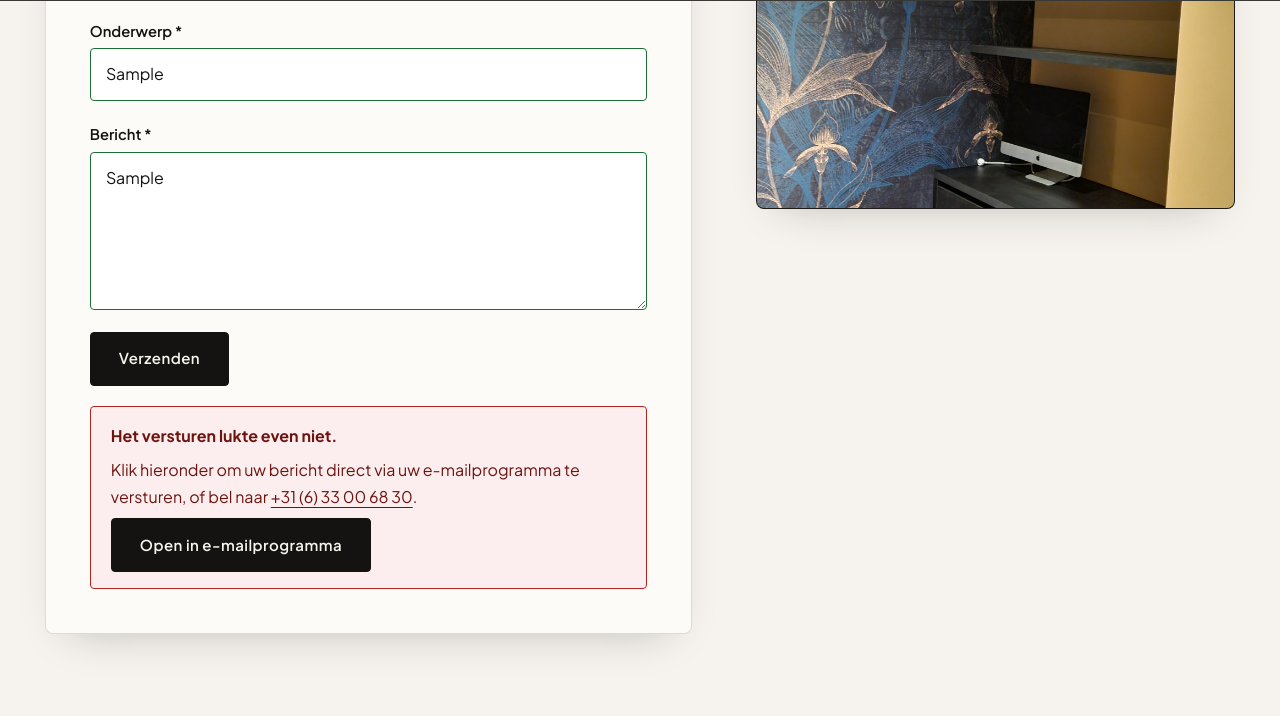
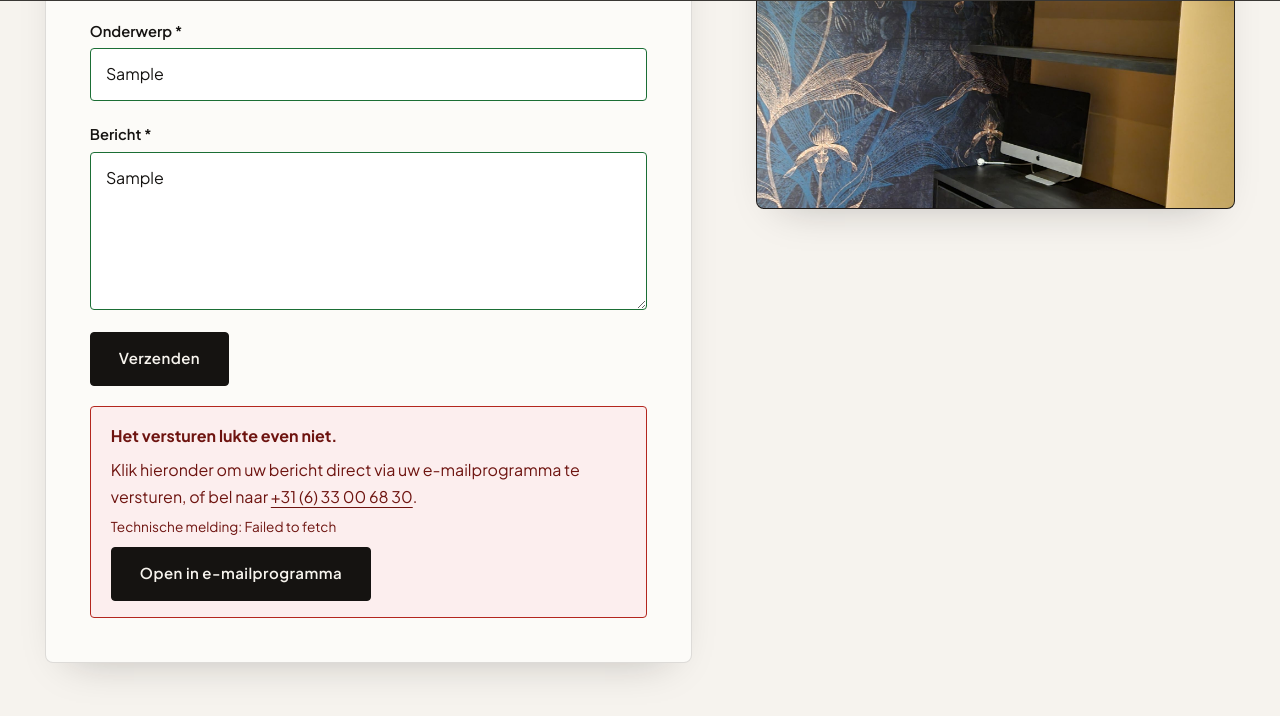
Before and after one commit to staldata/jelle-vogels-interieurbouw, a plain HTML site: page contact.html in a window 1280 px wide. Both pictures are taken after typing "Sample", "Sample", "name@example.com", "5551234", "Sample", "Sample" into the empty fields and a click on the button "Verzenden". Shown: the part 1117-1833 px from the top of the page. Drawn offline with nearby package versions, Linux system fonts and the light colour scheme; no server answers.

Commit message:
Add cache-busting query and safe error detail to contact form

```diff
--- a/assets/js/main.js
+++ b/assets/js/main.js
@@ -549,7 +549,8 @@ if (contactForm) {
       contactForm.reset();
       announcer.textContent = "Bedankt! Uw bericht is verstuurd.";
     } catch (err) {
-      const msg = String(err?.message || "");
+      console.warn("FormSubmit error:", err);
+      const msg = String(err?.message || "").trim();
       const needsActivation = /activat/i.test(msg);
       const isTimeout = err?.name === "AbortError";
 
@@ -561,15 +562,31 @@ if (contactForm) {
             : "Het versturen lukte even niet.";
         }
         if (statusBody) {
+          statusBody.textContent = "";
           if (needsActivation) {
-            statusBody.innerHTML =
-              'FormSubmit heeft een activatiemail gestuurd naar <strong>info@jellevogelsinterieurbouw.nl</strong>. Zodra die link (check ook spam) is aangeklikt werkt het formulier direct. U kunt uw bericht hieronder alvast via uw e-mailprogramma versturen, of bellen naar <a href="tel:+31633006830">+31 (6) 33 00 68 30</a>.';
+            statusBody.append(
+              "FormSubmit heeft een activatiemail gestuurd naar info@jellevogelsinterieurbouw.nl. Zodra die link (check ook spam) is aangeklikt werkt het formulier direct. U kunt uw bericht hieronder alvast via uw e-mailprogramma versturen, of bellen naar "
+            );
           } else if (isTimeout) {
-            statusBody.innerHTML =
-              'De formulierdienst reageerde niet op tijd. Klik hieronder om uw bericht direct via uw e-mailprogramma te versturen, of bel naar <a href="tel:+31633006830">+31 (6) 33 00 68 30</a>.';
+            statusBody.append(
+              "De formulierdienst reageerde niet op tijd (timeout na 12s). Klik hieronder om uw bericht direct via uw e-mailprogramma te versturen, of bel naar "
+            );
           } else {
-            statusBody.innerHTML =
-              'Klik hieronder om uw bericht direct via uw e-mailprogramma te versturen, of bel naar <a href="tel:+31633006830">+31 (6) 33 00 68 30</a>.';
+            statusBody.append(
+              "Klik hieronder om uw bericht direct via uw e-mailprogramma te versturen, of bel naar "
+            );
+          }
+          const telLink = document.createElement("a");
+          telLink.href = "tel:+31633006830";
+          telLink.textContent = "+31 (6) 33 00 68 30";
+          statusBody.append(telLink, ".");
+          if (!needsActivation && !isTimeout && msg) {
+            const detail = document.createElement("span");
+            detail.style.display = "block";
+            detail.style.marginTop = "0.4rem";
+            detail.style.fontSize = "0.85em";
+            detail.textContent = `Technische melding: ${msg}`;
+            statusBody.append(detail);
           }
         }
         if (fallbackActions) fallbackActions.hidden = false;
--- a/contact.html
+++ b/contact.html
@@ -9,8 +9,8 @@
   <link rel="preconnect" href="https://fonts.googleapis.com">
   <link rel="preconnect" href="https://fonts.gstatic.com" crossorigin>
   <link rel="stylesheet" href="https://fonts.googleapis.com/css2?family=Cormorant+Garamond:ital,wght@0,500;0,600;1,500&family=Plus+Jakarta+Sans:wght@400;500;600;700&display=swap">
-  <link rel="stylesheet" href="assets/css/styles.css">
-  <script type="module" src="assets/js/main.js"></script>
+  <link rel="stylesheet" href="assets/css/styles.css?v=20261124c">
+  <script type="module" src="assets/js/main.js?v=20261124c"></script>
 </head>
 <body>
   <a href="#main-content" class="skip-link visually-hidden">Ga naar inhoud</a>
```
